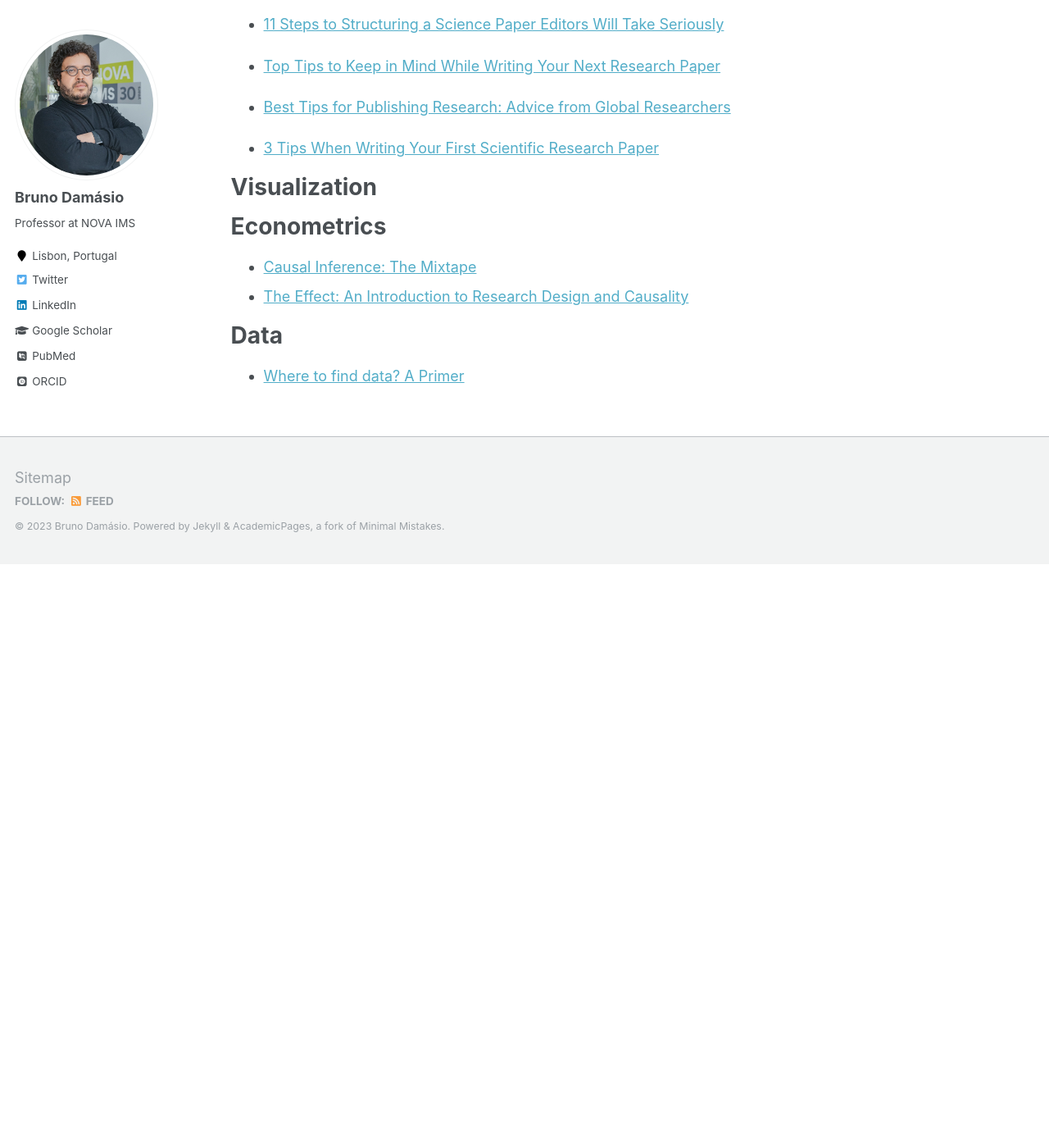
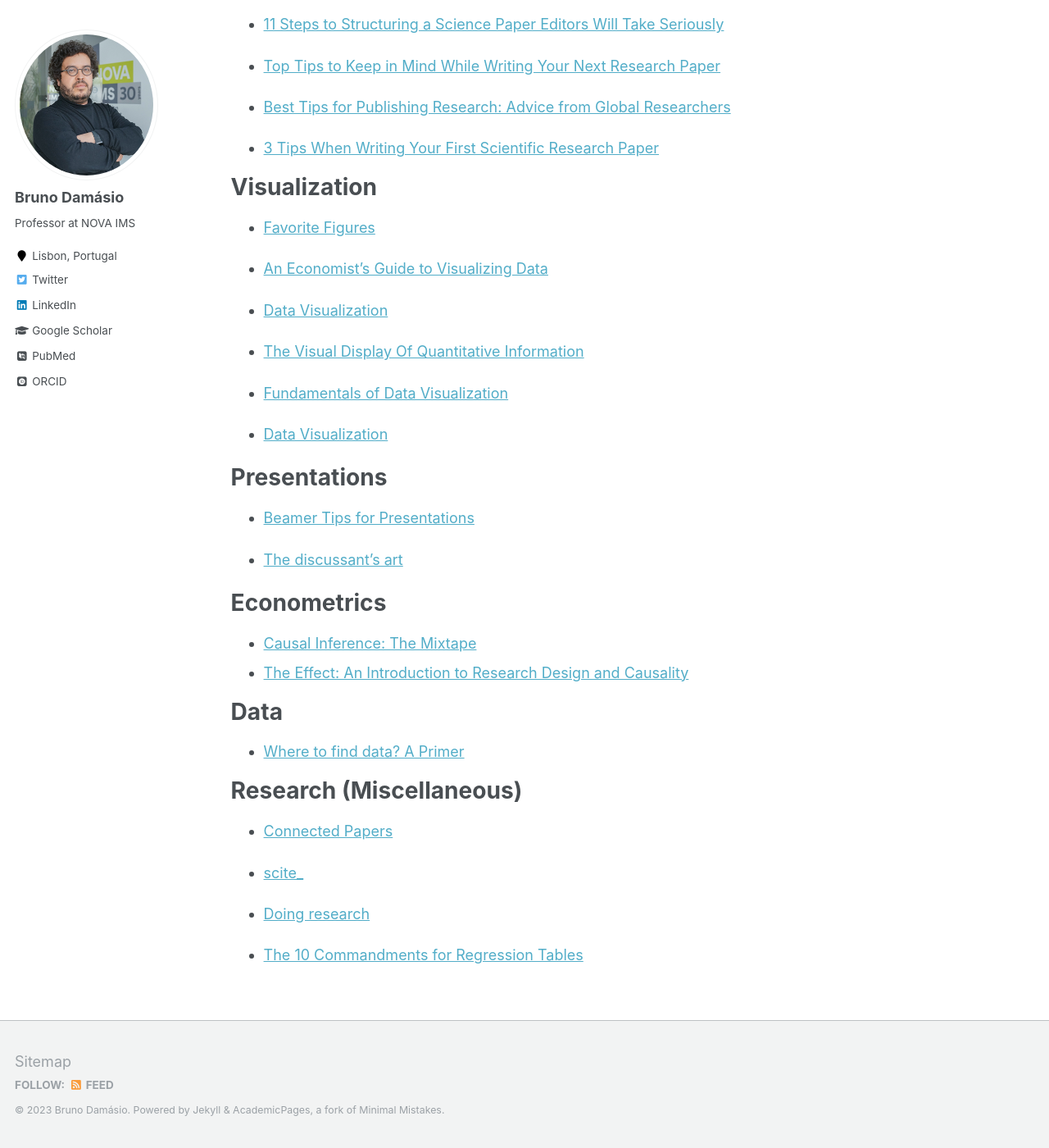
Before and after one commit to damasiob/damasiob.github.io, a Jekyll site: the page built from _pages/resources.md, in a window 1280 px wide and 1400 px high, scrolled down 1339 px. Shown: the whole window at 82% size. Built offline with Jekyll 4.4.1, drawn with Linux system fonts in a browser that asks for light colours; some web fonts are replaced; before the commit the page ends 2027 px from its top, so only the background shows below that.

Commit message:
Update resources.md

```diff
--- a/_pages/resources.md
+++ b/_pages/resources.md
@@ -70,6 +70,25 @@ Academic Writting
 Visualization
 ======
 
+ *  [Favorite Figures](https://paulgp.github.io/best_figures.html)
+
+ *  [An Economist's Guide to Visualizing Data](https://pubs.aeaweb.org/doi/pdf/10.1257/jep.28.1.209)
+
+ *  [Data Visualization](https://kieranhealy.org/publications/dataviz/)
+
+ *  [The Visual Display Of Quantitative Information](https://www.edwardtufte.com/tufte/books_vdqi)
+
+ *  [Fundamentals of Data Visualization](https://clauswilke.com/dataviz/)
+
+ *  [Data Visualization](https://kieranhealy.org/publications/dataviz/)
+
+Presentations
+======
+
+ *  [Beamer Tips for Presentations](https://github.com/paulgp/beamer-tips/blob/master/slides.pdf)
+
+ *  [The discussant’s art](https://chrisblattman.com/blog/2010/02/22/the-discussants-art/)
+
 Econometrics
 ======
 
@@ -81,3 +100,16 @@ Data
 ======
 
  *  [Where to find data? A Primer](https://dsebastiantello.files.wordpress.com/2018/08/where-to-find-data-a-primer.pdf)
+
+
+
+Research (Miscellaneous)
+======
+
+ *  [Connected Papers](https://www.connectedpapers.com)
+
+ *  [scite_](https://scite.ai)
+
+ *  [Doing research](https://medium.com/@paul.niehaus/doing-research-18cb310529e0/)
+
+ *  [The 10 Commandments for Regression Tables](https://blogs.ubc.ca/khead/research/research-advice/regression-tables)
```
